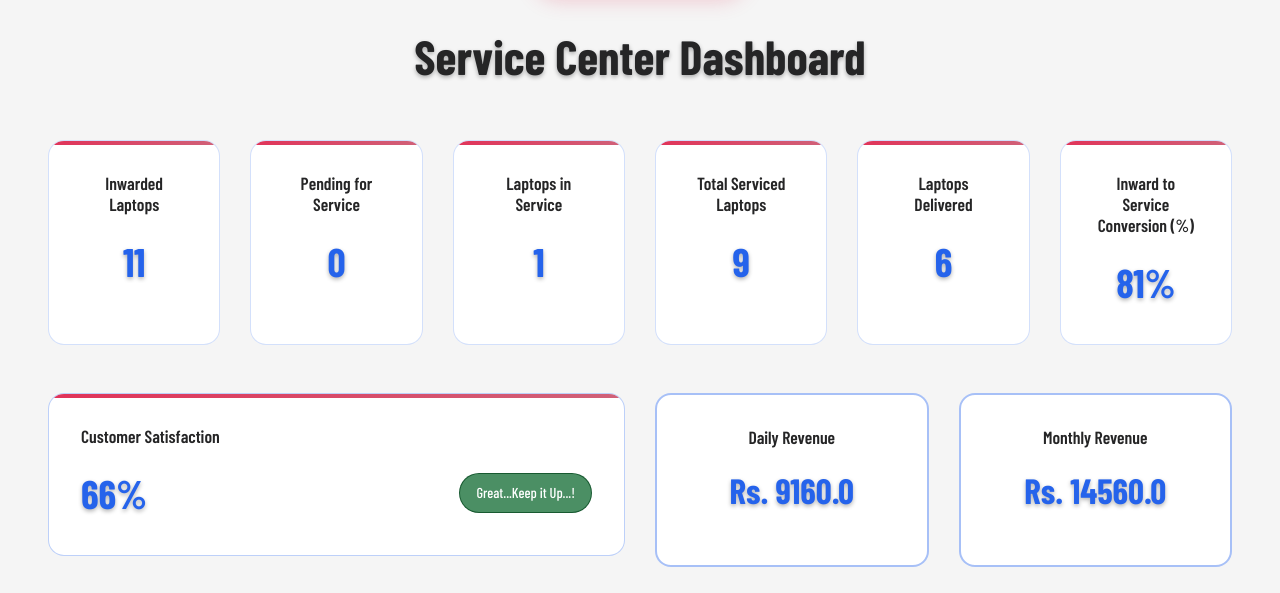
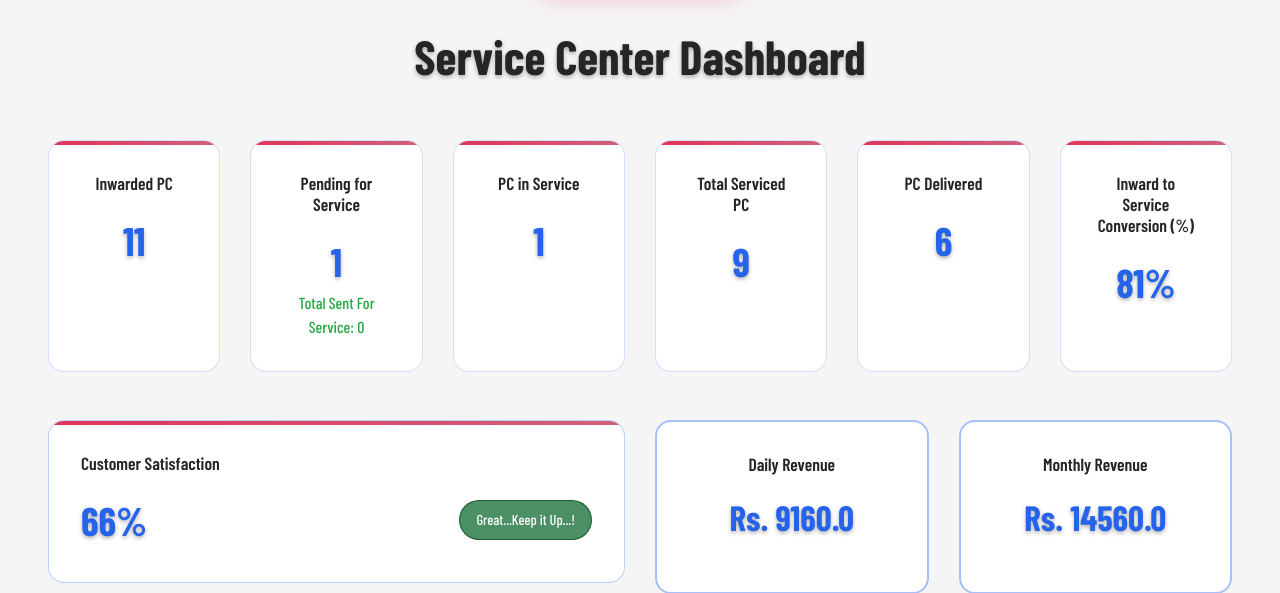
Before and after one commit to pramodthundathil/LaptopSMS, a Django app: page /dashboard in a window 1280 px wide. Shown: the part 188-781 px from the top of the page. Run offline with Django 5.2, Linux system fonts and the light colour scheme; a user stored in the database is signed in; data comes from the database, SQL or seed files in the repository; both versions use the stored data as it was after the commit; some libraries are stand-ins or nearby versions; some web fonts are replaced.

Commit message:
dashboard settings

```diff
--- a/mainapp/views.py
+++ b/mainapp/views.py
@@ -26,22 +26,33 @@ def dashboard(request):
     count_deliveries = Delivery.objects.count()
     notifications = Notification.objects.filter(user=request.user)
     unread_count = notifications.filter(is_read=False).count()
+    pendingService_count = Service.objects.filter(serviceStatus = 	"Sent For Service").count()
+    servicePending = Service.objects.filter(serviceStatus = 	"Service Ongoing").count()
+    serviceDone = Service.objects.filter(serviceStatus = 	"Service Done").count()
+    servicePending_in = Service.objects.filter(
+                serviceStatus__in=['Service Pending', 'Components Not available']).count()
+
+
+    if not request.user.is_superuser:
+        service = Service.objects.filter( serviceTechnician__user = request.user )
+        count_deliveries = Delivery.objects.filter(service__serviceTechnician__user = request.user).count()
+        service_count = service.count()
 
     # Calculate Service count
-    serviceDone=0
-    servicePending = 0
-    for i in service:
-        if i.serviceStatus == 'Service Done':
-            serviceDone += 1
-        elif i.serviceStatus == 'Service Pending' or i.serviceStatus == 'Components Not available':
-            servicePending += 1
+    # serviceDone=0
+    # servicePending = 0
+    # for i in service:
+    #     if i.serviceStatus == 'Service Done':
+    #         serviceDone += 1
+    #     elif i.serviceStatus == 'Service Pending' or i.serviceStatus == 'Components Not available':
+    #         servicePending += 1
 
     # calculate customer satisfaction %
     satisfaction_count = Delivery.objects.filter(customerSatisfaction='Satisfied').count()
     customer_satisfaction = int((satisfaction_count / count_deliveries) * 100) if count_deliveries > 0 else 0
 
     # calculate pending services
-    pendingService_count = product_inward_count - service_count
+    # pendingService_count = product_inward_count - service_count
 
     # calculate inward to service ratio
     if product_inward_count == 0:
@@ -81,6 +92,7 @@ def dashboard(request):
         'customer_satisfaction':customer_satisfaction,
         'daily_revenue': daily_revenue,
         'monthly_revenue': monthly_revenue,
+        "servicePending_in":servicePending_in
 
     }
     return render(request, 'index.html', context)
@@ -508,7 +520,11 @@ def service(request, pid):
 
 @login_required
 def serviceHistory(request):
-    service = Service.objects.all().order_by('-id')
+    if request.user.is_superuser:
+        service = Service.objects.all().order_by('-id')
+    else:
+        service = Service.objects.filter(serviceTechnician__user = request.user).order_by('-id')
+
     context = {
         'service' : service,
     }
@@ -576,7 +592,12 @@ def delivery(request, did):
 
 def deliveryHistory(request):
     services = Service.objects.all()
-    deliveries = Delivery.objects.all().order_by('-id')
+    if request.user.is_superuser:
+        deliveries = Delivery.objects.all().order_by('-id')
+
+    else:
+        deliveries = Delivery.objects.filter(service__serviceTechnician__user = request.user).order_by('-id')
+
 
     context = {
         'services': services,
--- a/templates/base.html
+++ b/templates/base.html
@@ -476,7 +476,12 @@
                         <div class="brand-icon">
                             <i class="bi bi-bar-chart-steps"></i>
                         </div>
+                        {% if request.user.is_superuser %}
                         <span>Admin Panel</span>
+                        {% else %}
+                        <span>Employee Panel</span>
+
+                        {% endif %}
                     </a>
 
                     <!-- Mobile Toggle -->
@@ -491,18 +496,19 @@
                             <i class="bi bi-window-dash"></i>
                             Dashboard
                         </a>
+                        {% if request.user.is_superuser%}
 
                         <a href="{% url 'inward' %}"
                             class="nav-item-custom {% if request.path == inward %}active{% endif %}">
                             <i class="bi bi-pc-display-horizontal"></i>
                             Products Inward
                         </a>
-
                         <a href="{% url 'inwardHistory' %}"
                             class="nav-item-custom {% if request.path == inwardHistory %}active{% endif %}">
                             <i class="bi bi-clock-history"></i>
                             Inward History
                         </a>
+                        {% endif %}
 
                         <a href="{% url 'serviceHistory' %}"
                             class="nav-item-custom {% if request.path == serviceHistory %}active{% endif %}">
@@ -521,6 +527,7 @@
                             <i class="bi bi-people-fill"></i>
                             Team Members
                         </a>
+                        {% if request.user.is_superuser%}
 
                         <div class="dropdown">
                             <button class="nav-item-custom dropdown-toggle" type="button" data-bs-toggle="dropdown"
@@ -544,7 +551,7 @@
                                 </li>
                             </ul>
                         </div>
-
+                        {% endif %}
                         <!-- Right Section (Mobile) -->
                         <div class="right-section d-lg-none">
 
@@ -620,8 +627,10 @@
                                     {% if notifications %}
                                     {% for notification in notifications %}
                                     {% if not notification.is_read %}
-                                    <a style="text-decoration: none; color: black;" href="{%url 'notification_mark_read' notification.id %}">
-                                    <div class="notification-item {% if not notification.is_read %}unread{% endif %}">
+                                    <a style="text-decoration: none; color: black;"
+                                        href="{%url 'notification_mark_read' notification.id %}">
+                                        <div
+                                            class="notification-item {% if not notification.is_read %}unread{% endif %}">
                                             <div class="notification-content">
                                                 {{ notification.message }}
                                             </div>
--- a/templates/index.html
+++ b/templates/index.html
@@ -385,7 +385,10 @@
                 <span class="notification-count" id="notification-count">{{unread_count}}</span>
             </a>
         </div>
+
+
         <p class="text-center dashboard-title mb-5">Service Center Dashboard</p>
+
 
         <!-- Notification Panel (Only show if user has notifications) -->
         <div class="row g-4 mb-4" id="notification-section" style="display: none;">
@@ -403,13 +406,13 @@
                 </div>
             </div>
         </div>
-
+        {% if request.user.is_superuser %}
         <div class="row g-4">
             <div class="col-lg-2 col-md-6">
                 <div class="metric-card">
                     <a href="{% url 'inwardHistory' %}">
                         <div class="card-body text-center">
-                            <h5 class="metric-title">Inwarded Laptops</h5>
+                            <h5 class="metric-title">Inwarded PC</h5>
                             <p class="metric-value">{{product_inward_count}}</p>
                         </div>
                     </a>
@@ -420,7 +423,8 @@
                     <a href="{% url 'inwardHistory' %}">
                         <div class="card-body text-center">
                             <h5 class="metric-title">Pending for Service</h5>
-                            <p class="metric-value">{{pendingService_count}}</p>
+                            <p class="metric-value">{{servicePending_in}}</p>
+                            <span class="text-success">Total Sent For Service: {{pendingService_count}} </span>
                         </div>
                     </a>
                 </div>
@@ -429,7 +433,7 @@
                 <div class="metric-card">
                     <a href="{% url 'serviceHistory' %}">
                         <div class="card-body text-center">
-                            <h5 class="metric-title">Laptops in Service</h5>
+                            <h5 class="metric-title">PC in Service</h5>
                             <p class="metric-value">{{servicePending}}</p>
                         </div>
                     </a>
@@ -438,7 +442,7 @@
             <div class="col-lg-2 col-md-6">
                 <div class="metric-card">
                     <div class="card-body text-center">
-                        <h5 class="metric-title">Total Serviced Laptops</h5>
+                        <h5 class="metric-title">Total Serviced PC</h5>
                         <p class="metric-value">{{serviceDone}}</p>
                     </div>
                 </div>
@@ -446,7 +450,7 @@
             <div class="col-lg-2 col-md-6">
                 <div class="metric-card">
                     <div class="card-body text-center">
-                        <h5 class="metric-title">Laptops Delivered</h5>
+                        <h5 class="metric-title">PC Delivered</h5>
                         <p class="metric-value">{{ count_deliveries }}</p>
                     </div>
                 </div>
@@ -535,6 +539,64 @@
                 </div>
             </div>
         </div>
+        {% else %}
+<div class="row g-4 flex-warp" style="justify-content: center;">
+
+            <div class="col-lg-2 col-md-6">
+                <div class="metric-card">
+                    <a href="{% url 'inwardHistory' %}">
+                        <div class="card-body text-center">
+                            <h5 class="metric-title">Pending for Service</h5>
+                            <p class="metric-value">{{pendingService_count}}</p>
+                            <p class=""></p>
+                        </div>
+                    </a>
+                </div>
+            </div>
+            <div class="col-lg-2 col-md-6">
+                <div class="metric-card">
+                    <a href="{% url 'serviceHistory' %}">
+                        <div class="card-body text-center">
+                            <h5 class="metric-title">PC in Service</h5>
+                            <p class="metric-value">{{servicePending}}</p>
+                        </div>
+                    </a>
+                </div>
+            </div>
+            <div class="col-lg-2 col-md-6">
+                <div class="metric-card">
+                    <div class="card-body text-center">
+                        <h5 class="metric-title">Total Serviced PC</h5>
+                        <p class="metric-value">{{serviceDone}}</p>
+                    </div>
+                </div>
+            </div>
+            <div class="col-lg-2 col-md-6">
+                <div class="metric-card">
+                    <div class="card-body text-center">
+                        <h5 class="metric-title">PC Delivered</h5>
+                        <p class="metric-value">{{ count_deliveries }}</p>
+                    </div>
+                </div>
+            </div>
+            <div class="col-lg-2 col-md-6">
+                <div class="metric-card">
+                    <div class="card-body text-center">
+                        <h5 class="metric-title">Inward to Service Conversion (%)</h5>
+                        <p class="metric-value">{{ inward_to_service }}%</p>
+                        <!-- {% if inward_to_service <= 40 %}
+                        <span class="status-badge status-poor">Poor Performance</span>
+                        {% elif inward_to_service > 40 and inward_to_service <= 50 %}
+                        <span class="status-badge status-moderate">Moderate Performance</span>
+                        {% else %}
+                        <span class="status-badge status-great">Great Performance</span>
+                        {% endif %} -->
+                    </div>
+                </div>
+            </div>
+        </div>
+
+        {% endif %}
     </div>
 </section>
 
```
Also changed, not shown: db.sqlite3. Lines whose indentation alone changed are shown as unchanged.
